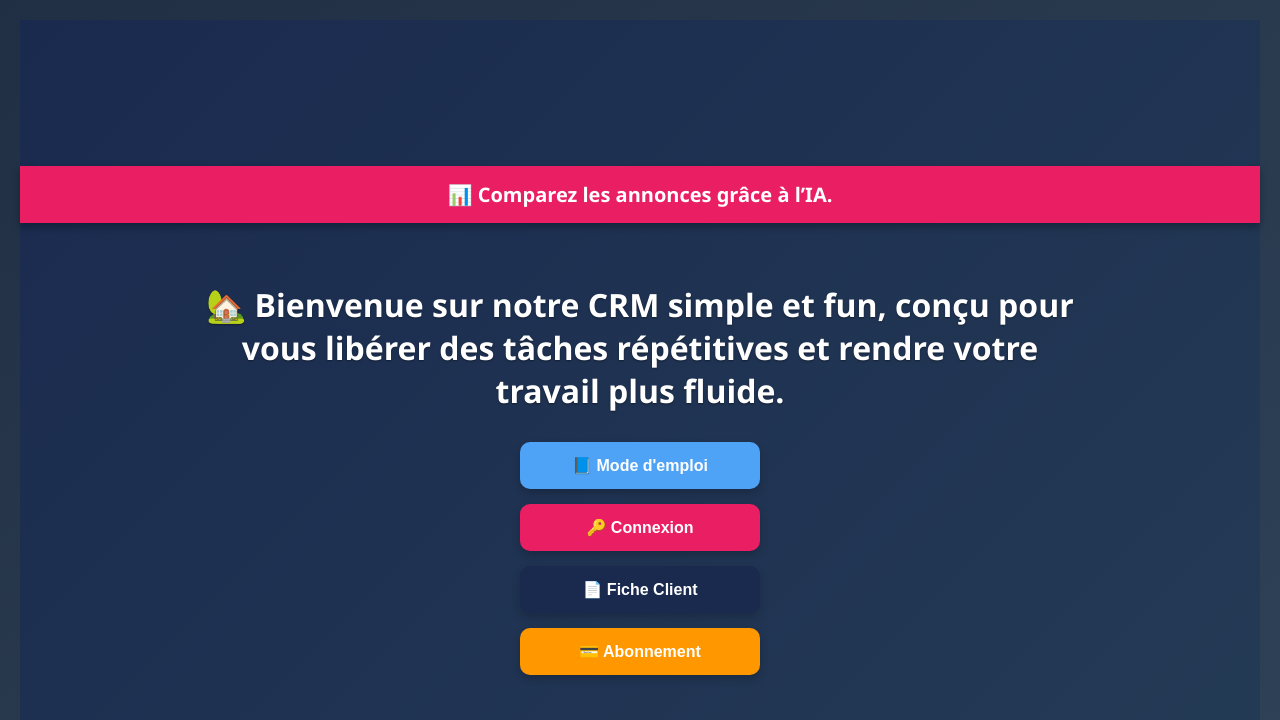
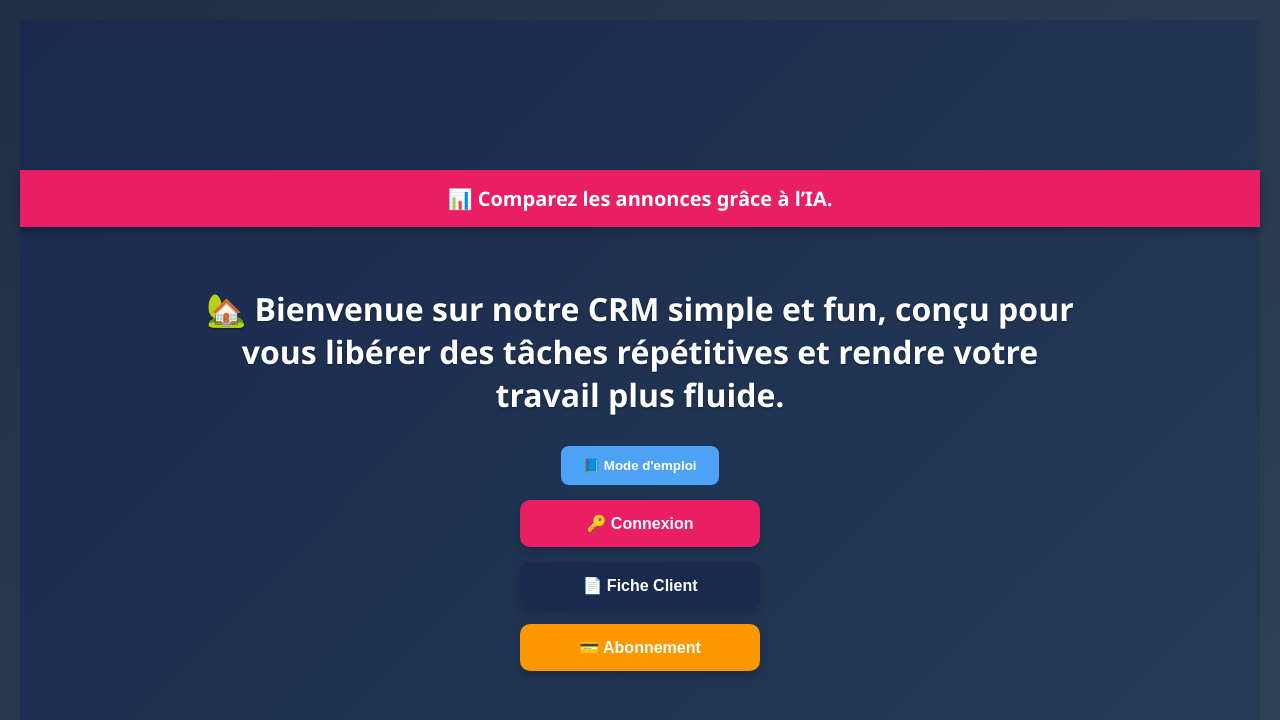
Before and after one commit to daveisa88/crm-web-immobilier-app, a React (Create React App) app: page /#/ in a window 1280 px wide. Shown: the top 720 px of the page. Built offline with nearby package versions, Linux system fonts and the light colour scheme; no server answers; a web font is replaced by a local one.

Commit message:
Root=wwwroot, ajout wwwroot/api/ping et Script1

```diff
--- a/src/AccueilPage.js
+++ b/src/AccueilPage.js
@@ -4,6 +4,7 @@ import { useNavigate } from "react-router-dom";
 function AccueilPage() {
     const navigate = useNavigate();
 
+    // ✅ Messages marketing dynamiques
     const messages = [
         "🚀 Gérez vos fiches clients immobiliers facilement !",
         "📊 Comparez les annonces grâce à l’IA.",
@@ -28,6 +29,7 @@ function AccueilPage() {
         return () => clearInterval(interval);
     }, [messages.length]);
 
+    // ✅ Style générique pour les boutons
     const buttonStyle = (bgColor) => ({
         background: bgColor,
         color: "white",
@@ -54,6 +56,7 @@ function AccueilPage() {
             textAlign: "center",
             padding: "0"
         }}>
+            {/* ✅ Bannière pub dynamique en full width */}
             <div style={{
                 background: "#e91e63",
                 width: "100%",
@@ -67,30 +70,30 @@ function AccueilPage() {
                 {messages[currentMessage]}
             </div>
 
+            {/* Logo + titre */}
             <h1 style={{ fontSize: "32px", marginBottom: "30px", maxWidth: "900px" }}>
                 🏡 Bienvenue sur notre CRM simple et fun, conçu pour vous libérer des tâches répétitives et rendre votre travail plus fluide.
             </h1>
 
+            {/* ✅ Boutons navigation */}
             <div style={{ display: "flex", flexDirection: "column", alignItems: "center", gap: "15px" }}>
-                {/* ✅ Ici la bonne route → "/manuel" */}
                 <button
-                    onClick={() => navigate("/manuel")}
-                    style={buttonStyle("#4fa3f7")}
+                    onClick={() => navigate("/mode-emploi")} // ✅ maintenant ouvre bien ModeEmploi.js
+                    style={{
+                        backgroundColor: "#4fa3f7",
+                        color: "#fff",
+                        padding: "12px 22px",
+                        borderRadius: 8,
+                        fontWeight: "bold",
+                        border: "none",
+                        cursor: "pointer",
+                    }}
                 >
                     📘 Mode d'emploi
                 </button>
-
-                <button onClick={() => navigate("/login")} style={buttonStyle("#e91e63")}>
-                    🔑 Connexion
-                </button>
-
-                <button onClick={() => navigate("/fiche-preview")} style={buttonStyle("#1a2a4f")}>
-                    📄 Fiche Client
-                </button>
-
-                <button onClick={() => navigate("/abonnement")} style={buttonStyle("#ff9800")}>
-                    💳 Abonnement
-                </button>
+                <button onClick={() => navigate("/login")} style={buttonStyle("#e91e63")}>🔑 Connexion</button>
+                <button onClick={() => navigate("/fiche-preview")} style={buttonStyle("#1a2a4f")}>📄 Fiche Client</button>
+                <button onClick={() => navigate("/abonnement")} style={buttonStyle("#ff9800")}>💳 Abonnement</button>
             </div>
         </div>
     );
```
